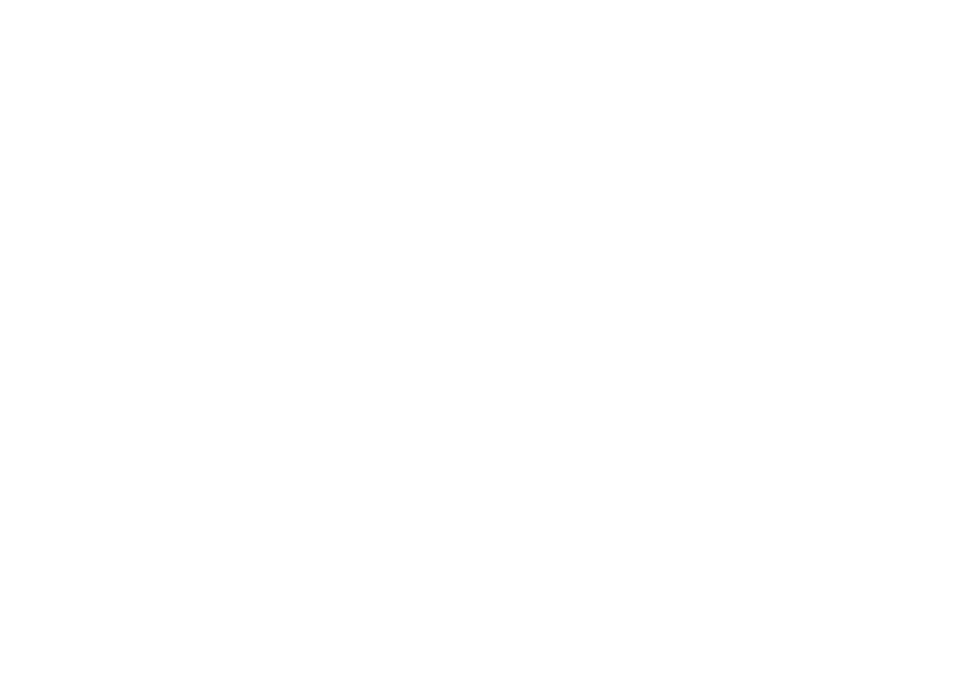
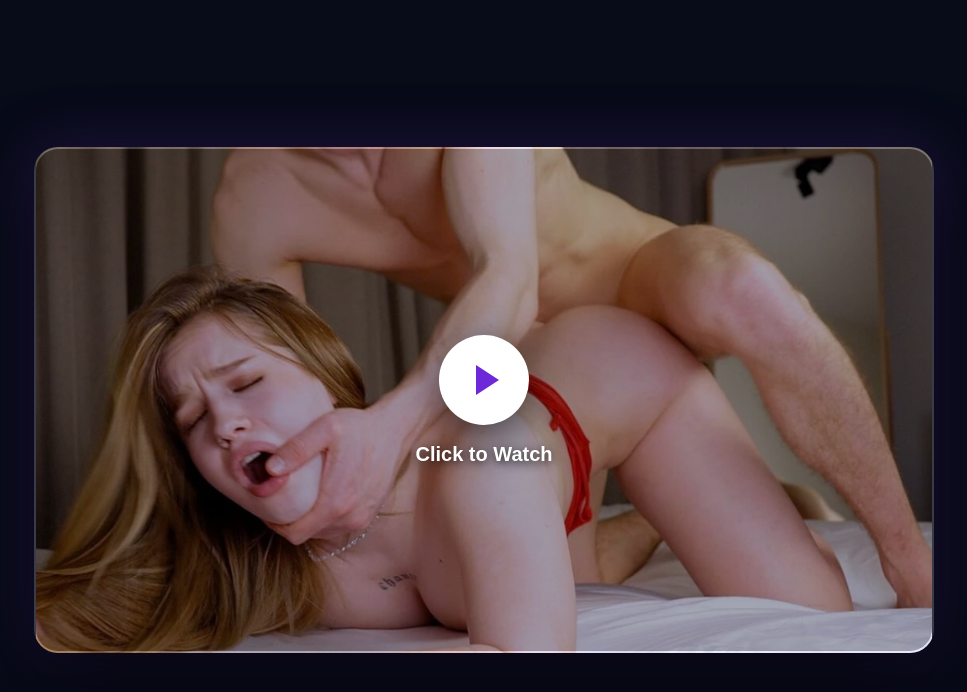
Before and after one commit to Global-Sports/viralhub, a plain HTML site: page land1.html in a window 1280 px wide. Shown: the whole page, without its empty margins (156-1123 px from the left). Drawn offline with Linux system fonts and the light colour scheme.

Commit message:
Update land1.html

```diff
--- a/land1.html
+++ b/land1.html
@@ -1,84 +1,189 @@
+<!DOCTYPE html>
+<html lang="en">
+<head>
+<meta charset="UTF-8">
+<meta name="viewport" content="width=device-width, initial-scale=1.0">
+
+<title>Video Landing Page</title>
+
 <style>
-.video-card {
-  position: relative;
-  width: 100%;
-  aspect-ratio: 16 / 9;
-  border-radius: 24px;
-  overflow: hidden;
-  cursor: pointer;
 
-  /* YOUR BACKGROUND IMAGE */
-  background-image: url("cov/cover1.png");
-
-  background-size: cover;
-  background-position: center;
-
-  border: 1px solid rgba(255,255,255,0.15);
-
-  box-shadow:
-    0 30px 80px rgba(0,0,0,0.5),
-    0 0 60px rgba(124,58,237,0.2);
-
-  transition: transform 0.3s ease, box-shadow 0.3s ease;
+* {
+    box-sizing: border-box;
 }
 
-.video-card:hover {
-  transform: translateY(-6px) scale(1.01);
+body {
+    margin: 0;
+    padding: 30px;
+    min-height: 100vh;
+    background: #080b18;
+    font-family: Arial, sans-serif;
+
+    display: flex;
+    align-items: center;
+    justify-content: center;
 }
 
-/* Dark overlay over image */
-.video-card::before {
-  content: "";
-  position: absolute;
-  inset: 0;
-  background: rgba(0,0,0,0.35);
+/* VIDEO FRAME */
+.video-card {
+    position: relative;
+
+    width: 100%;
+    max-width: 900px;
+
+    aspect-ratio: 16 / 9;
+
+    border-radius: 24px;
+
+    overflow: hidden;
+
+    cursor: pointer;
+
+    /* IMAGE */
+    background-image: url("./cov/cover1.png");
+
+    background-repeat: no-repeat;
+    background-size: cover;
+    background-position: center center;
+
+    border: 2px solid rgba(255,255,255,0.2);
+
+    box-shadow:
+        0 30px 80px rgba(0,0,0,0.7),
+        0 0 60px rgba(124,58,237,0.25);
+
+    transition: 0.3s ease;
 }
 
-/* Play button area */
-.video-content {
-  position: absolute;
-  inset: 0;
-  display: flex;
-  flex-direction: column;
-  align-items: center;
-  justify-content: center;
-  z-index: 2;
+/* HOVER */
+.video-card:hover {
+    transform: scale(1.02);
 }
 
+/* DARK OVERLAY */
+.video-card::before {
+    content: "";
+
+    position: absolute;
+
+    left: 0;
+    top: 0;
+    right: 0;
+    bottom: 0;
+
+    background: rgba(0,0,0,0.30);
+
+    z-index: 1;
+}
+
+/* CONTENT */
+.video-content {
+    position: absolute;
+
+    left: 0;
+    top: 0;
+    right: 0;
+    bottom: 0;
+
+    display: flex;
+
+    flex-direction: column;
+
+    align-items: center;
+
+    justify-content: center;
+
+    z-index: 2;
+}
+
+/* PLAY BUTTON */
 .play-button {
-  width: 90px;
-  height: 90px;
-  border-radius: 50%;
-  background: white;
+    width: 90px;
+    height: 90px;
 
-  display: flex;
-  align-items: center;
-  justify-content: center;
+    border-radius: 50%;
 
-  box-shadow: 0 10px 40px rgba(0,0,0,0.5);
+    background: #ffffff;
 
-  transition: 0.3s ease;
+    display: flex;
+
+    align-items: center;
+    justify-content: center;
+
+    box-shadow:
+        0 10px 40px rgba(0,0,0,0.6);
+
+    transition: 0.3s ease;
 }
 
 .video-card:hover .play-button {
-  transform: scale(1.12);
+    transform: scale(1.12);
 }
 
+/* PLAY ICON */
 .play-icon {
-  width: 0;
-  height: 0;
+    width: 0;
+    height: 0;
 
-  border-top: 14px solid transparent;
-  border-bottom: 14px solid transparent;
-  border-left: 22px solid #6d28d9;
+    border-top: 15px solid transparent;
+    border-bottom: 15px solid transparent;
 
-  margin-left: 6px;
+    border-left: 23px solid #6d28d9;
+
+    margin-left: 6px;
 }
 
+/* TEXT */
 .watch-text {
-  margin-top: 18px;
-  color: white;
-  font-size: 18px;
-  font-weight: 600;
+    margin-top: 18px;
+
+    color: white;
+
+    font-size: 20px;
+
+    font-weight: bold;
+
+    text-shadow:
+        0 2px 10px rgba(0,0,0,0.8);
 }
+
 </style>
+</head>
+
+
+<body>
+
+
+<div class="video-card" onclick="openMainPage()">
+
+    <div class="video-content">
+
+        <div class="play-button">
+            <div class="play-icon"></div>
+        </div>
+
+        <div class="watch-text">
+            Click to Watch
+        </div>
+
+    </div>
+
+</div>
+
+
+<script>
+
+function openMainPage() {
+
+    window.open(
+        "https://example.com/",
+        "_blank"
+    );
+
+}
+
+</script>
+
+
+</body>
+</html>
```
